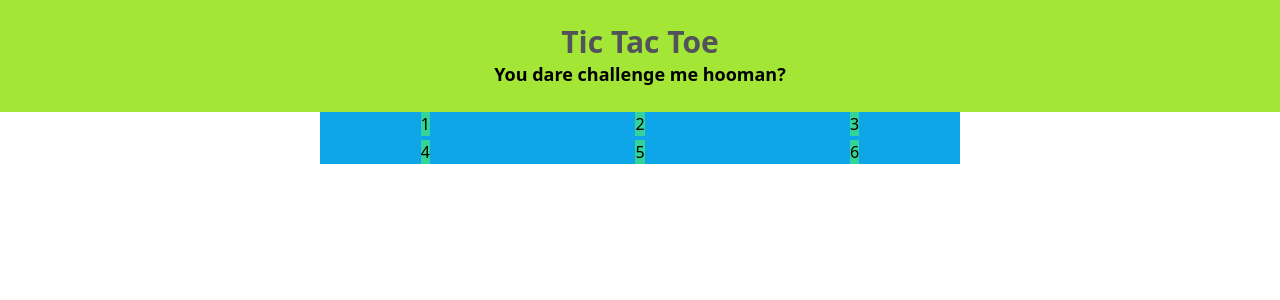
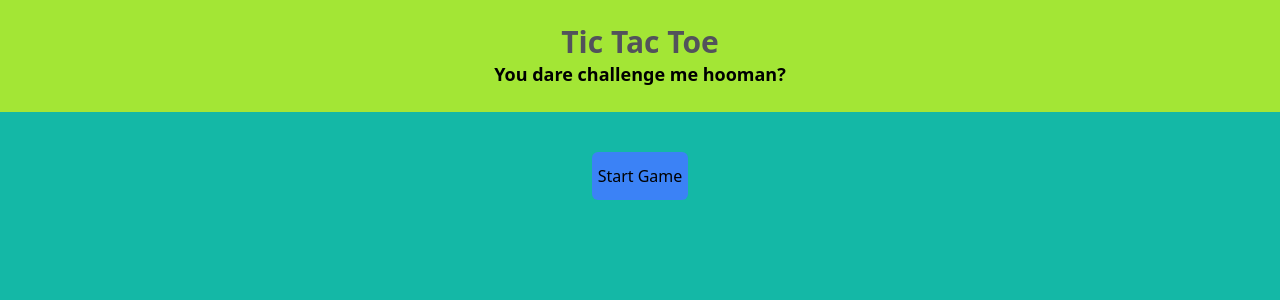
Before and after one commit to HassanAkhtar8/Tic-Tac-Toe, a React (Vite) app: page / in a window 1280 px wide. Shown: the top 300 px of the page. Built offline with nearby package versions, Linux system fonts and the light colour scheme.

Commit message:
First Design with start btn

```diff
--- a/src/App.tsx
+++ b/src/App.tsx
@@ -1,18 +1,18 @@
-
-import Header from './components/header';
+import { useState } from 'react';
+import Header from './components/Header';
 import Main from './components/board';
+import Button from './components/Button';
 
 function App() {
-
+  const [start, setStart] = useState(false);
 
   return (
     <>
     <Header></Header>
-    <Main></Main>
+    {start?<Main></Main>:<Button start={start} setStart={setStart}></Button>}
+
     </>
 
-  )
-
-}
+  );}
 
 export default App
--- /dev/null
+++ b/src/components/Button.tsx
@@ -0,0 +1,20 @@
+type props ={
+    start: boolean,
+    setStart: (para:boolean)=>void;
+}
+
+export default function Button({start,setStart}:props) {
+
+    function changeGame():void{
+        setStart(!start);
+
+    }
+  return (
+        <div className="flex w-full justify-center">
+            <button className="mt-10 h-12 w-24 bg-blue-500 rounded-md hover:ring-4 ring-sky-300 hover:text-gray-100" onClick={changeGame}>Start Game</button>
+        </div>
+
+
+
+  )
+}
--- a/src/components/board.tsx
+++ b/src/components/board.tsx
@@ -2,13 +2,15 @@
 
 export default function Board(){
     return(
-        <main className="h-full divide-slate-700 w-6/12 mr-auto ml-auto place-items-center  grid grid-cols-3 bg-sky-500 grid-flow-row-dense gap-[4px]">
-            <div className="box bg-emerald-400">1</div>
-            <div className="box bg-emerald-400">2</div>
-            <div className="box bg-emerald-400">3</div>
-            <div className="box bg-emerald-400">4</div>
-            <div className="box bg-emerald-400">5</div>
-            <div className="box bg-emerald-400">6</div>
-        </main>
-
+        <main className="p-6 grid grid-cols-3 bg-teal-500">
+            <div className="box h-40 w-full border-b-8 border-slate-500"></div>
+            <div className="box h-40 w-full border-b-8 border-slate-500 border-r-8 border-l-8"></div>
+            <div className="box h-40 w-full border-b-8 border-slate-500"></div>
+            <div className="box h-40 w-full border-b-8 border-slate-500"></div>
+            <div className="box h-40 w-full border-b-8 border-slate-500 border-r-8 border-l-8"></div>
+            <div className="box h-40 w-full border-b-8 border-slate-500"></div>
+            <div className="box h-40 w-full border-slate-500"></div>
+            <div className="box h-40 w-full border-slate-500 border-r-8 border-l-8"></div>
+            <div className="box h-40 w-full border-slate-500"></div>
+            </main>
     );}
--- a/src/index.css
+++ b/src/index.css
@@ -5,9 +5,12 @@
 
 
 @layer base{
-    html{
+    *{
         margin: 0;
         padding: 0;
         box-sizing: border-box;
     }
+    body{
+        @apply bg-teal-500
+    }
 }
```
